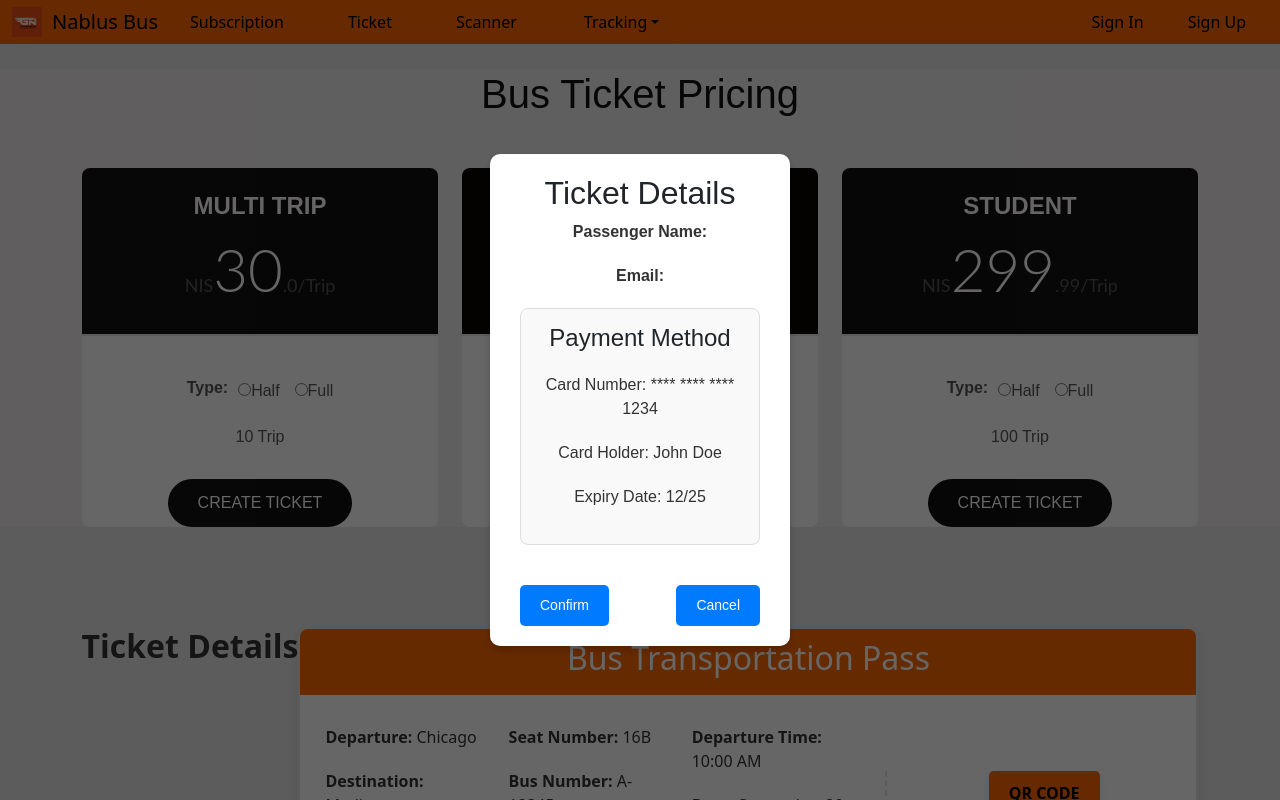
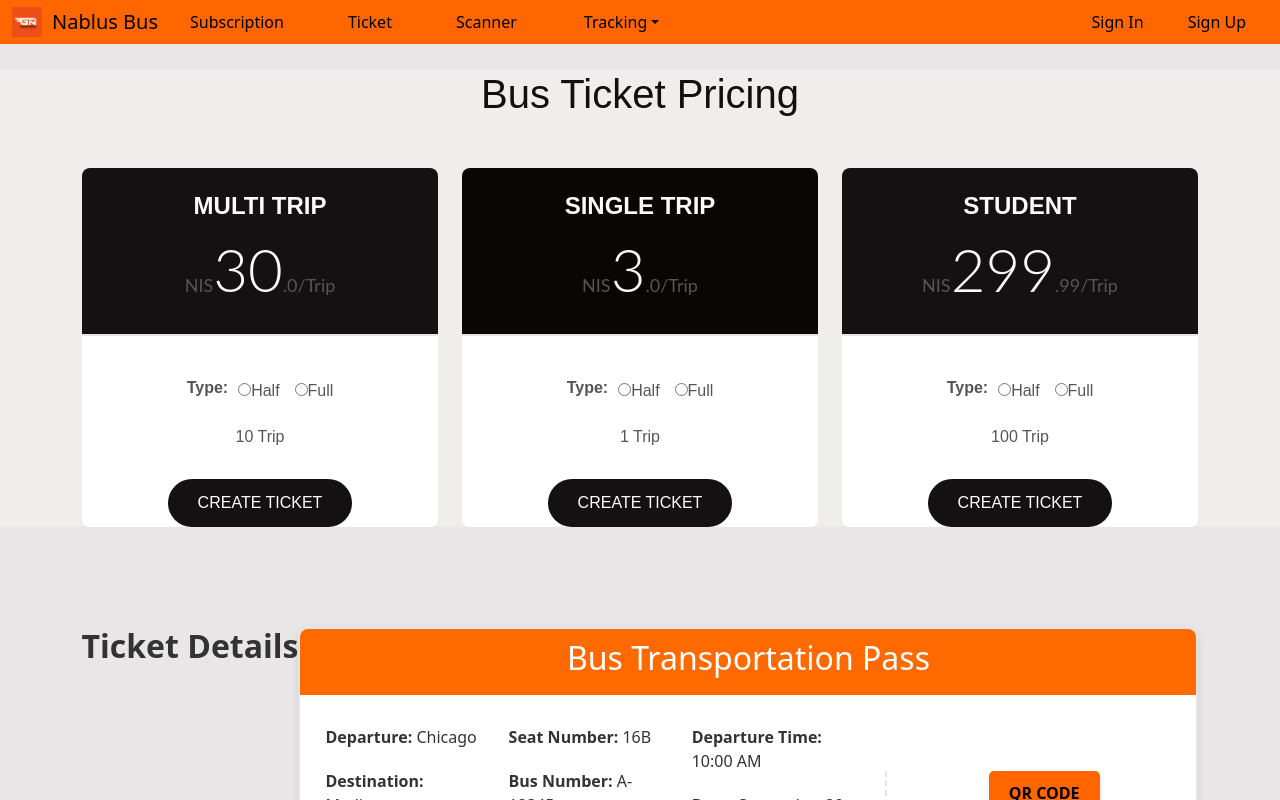
Before and after one commit to omarPALE/NablusBus, a React (Vite) app in the folder web/client/login/: page /subscription in a window 1280 px wide. Shown: the top 800 px of the page. Built offline with nearby package versions, Linux system fonts and the light colour scheme.

Commit message:
solve expose timing bugs in Ticket popup component

```diff
--- a/web/client/login/component/Subscription-component/PricingTable.jsx
+++ b/web/client/login/component/Subscription-component/PricingTable.jsx
@@ -9,7 +9,7 @@ const PricingTable = (props) => {
   const pricingRef = useRef(null);
   const navigate = useNavigate();
 
-  const [isPopupOpen, setIsPopupOpen] = useState(true);
+  const [isPopupOpen, setIsPopupOpen] = useState(false);
   const [isMsgPopupOpen, setIsMsgPopupOpen] = useState(false);
 
   const [ticketData, setTicketData] = useState({
--- a/web/client/login/component/pop-ups/Ticket-Popup.jsx
+++ b/web/client/login/component/pop-ups/Ticket-Popup.jsx
@@ -12,24 +12,34 @@ const TicketPopUp = ({
   pricingData,
 }) => {
   const [responseMessage, setResponseMessage] = useState("");
+  const [isTicketCreated, setIsTicketCreated] = useState(false);
 
   if (!isPopupOpen) return null; // Don't render the popup if it's not open
   // Get the selected ticket based on the touched flag
   const selectedTicket = pricingData.find((ticket) => ticket.touched);
 
   const handleGenerateTicket = async () => {
+    const undefinedFields = Object.entries(ticketData)
+      .filter(([key, value]) => value === undefined)
+      .map(([key]) => key);
     try {
+      if (undefinedFields.length > 0) {
+        console.log("The following fields are undefined:", undefinedFields);
+      } else {
+        console.log("All fields in ticketData are defined");
+      }
+
       if (selectedTicket) {
-        setTicketData({
-          ...ticketData,
+        setTicketData((prevData) => ({
+          ...prevData,
           ticketType: selectedTicket.ticketType,
           model: selectedTicket.model,
           price: selectedTicket.price,
           rides_left: selectedTicket.rides_left,
-          user_id: userState.userID,
-        });
-        console.log("Requesting with ticketData:", ticketData);
+          user_id: userState.user_id,
+        }));
 
+        // Avoid accessing `ticketData` immediately after `setTicketData`.
         const response = await axios.post(
           "http://localhost:5000/api/addticket",
           {
@@ -39,22 +49,28 @@ const TicketPopUp = ({
         setResponseMessage(
           `Ticket created successfully! Ticket ID: ${response.data.id}`
         );
-        setResponseMessage(
-          `Ticket created successfully! Ticket ID: ${response.data.id}`
-        );
+        setIsTicketCreated(true);
         setIsPopupOpen(false); // Close the popup on success
       } else {
         setResponseMessage("Please select a valid ticket.");
       }
     } catch (error) {
-      console.error("Error generating ticket:", error);
-      setResponseMessage("Failed to create ticket. Please try again.");
+      if (undefinedFields.length > 0) {
+        setResponseMessage(
+          `The following fields are undefined: ${undefinedFields.join(", ")}`
+        );
+      }
+      console.error(
+        "Error generating ticket:",
+        error.response?.data || error.message
+      );
     }
   };
 
   return (
     <div className="popup-overlay">
       <div className="popup-content">
+
         <h2>Ticket Details</h2>
 
         {/* User Information */}
```
